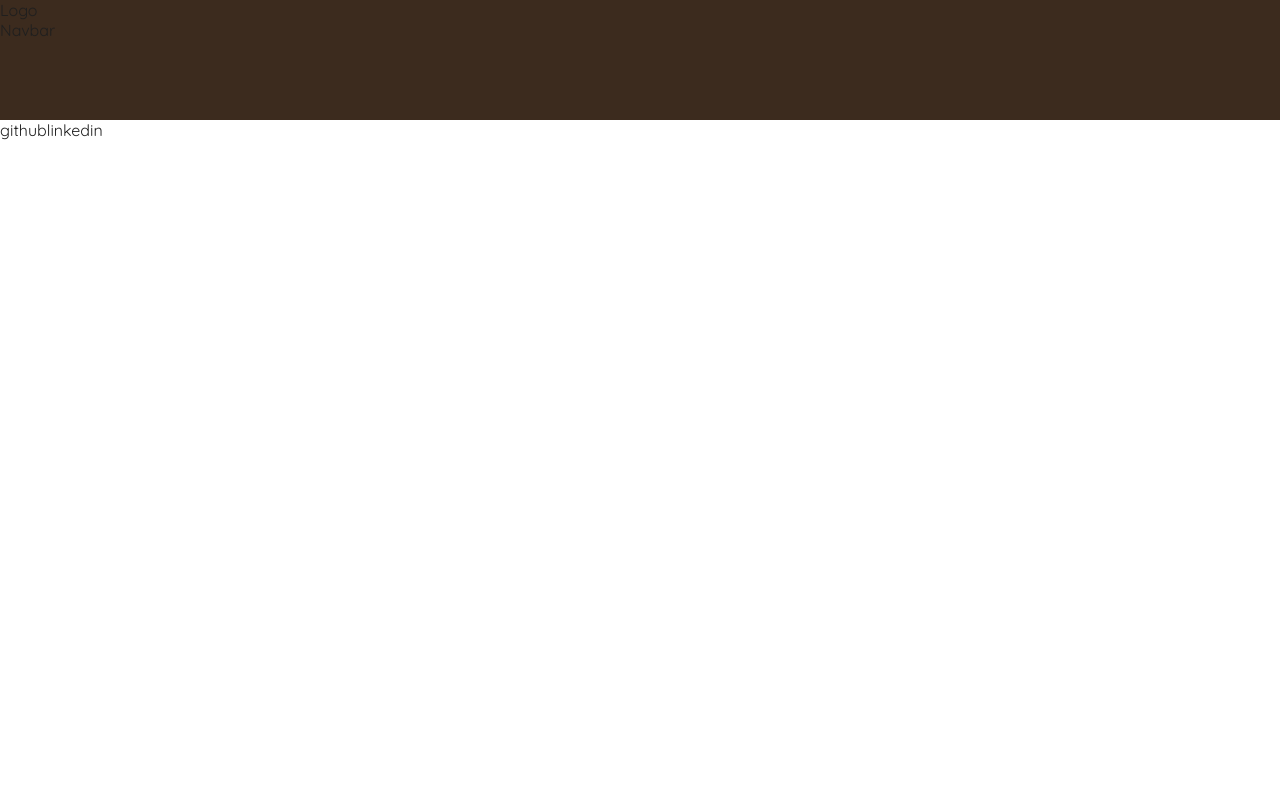
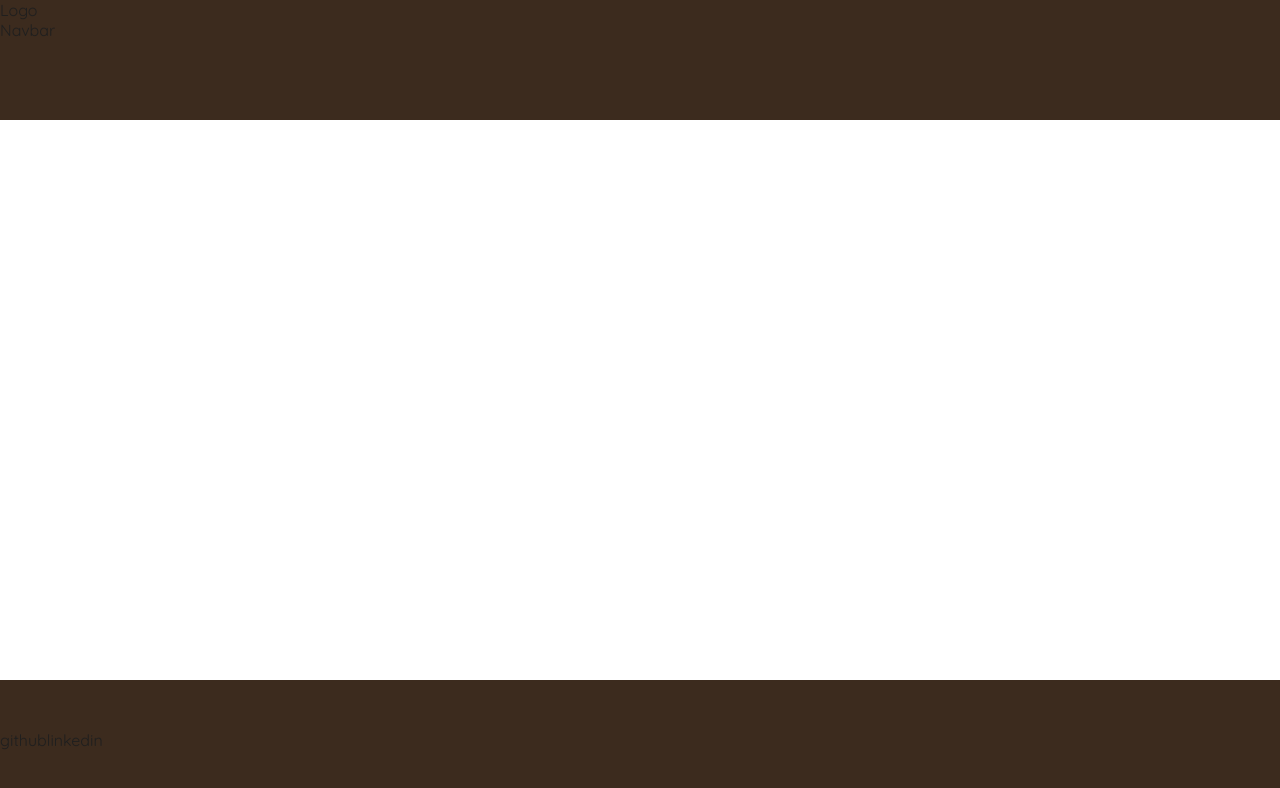
Before and after one commit to Quinteroo/Catalog-Ecommerce-React, a React (Vite) app: page / in a window 1280 px wide. Shown: the top 788 px of the page. Built offline with nearby package versions, Linux system fonts and the light colour scheme.

Commit message:
Update Footer.css

```diff
--- a/src/components/layout/Footer/Footer.css
+++ b/src/components/layout/Footer/Footer.css
@@ -0,0 +1,11 @@
+footer{
+  width: 100%;
+  height: 15vh;
+  background-color: rgb(60 43 30);
+  display: flex;
+  flex-direction: row;
+  align-items: center;
+  justify-content: space-between;
+  position: fixed;
+  bottom: 0px;
+}
```
